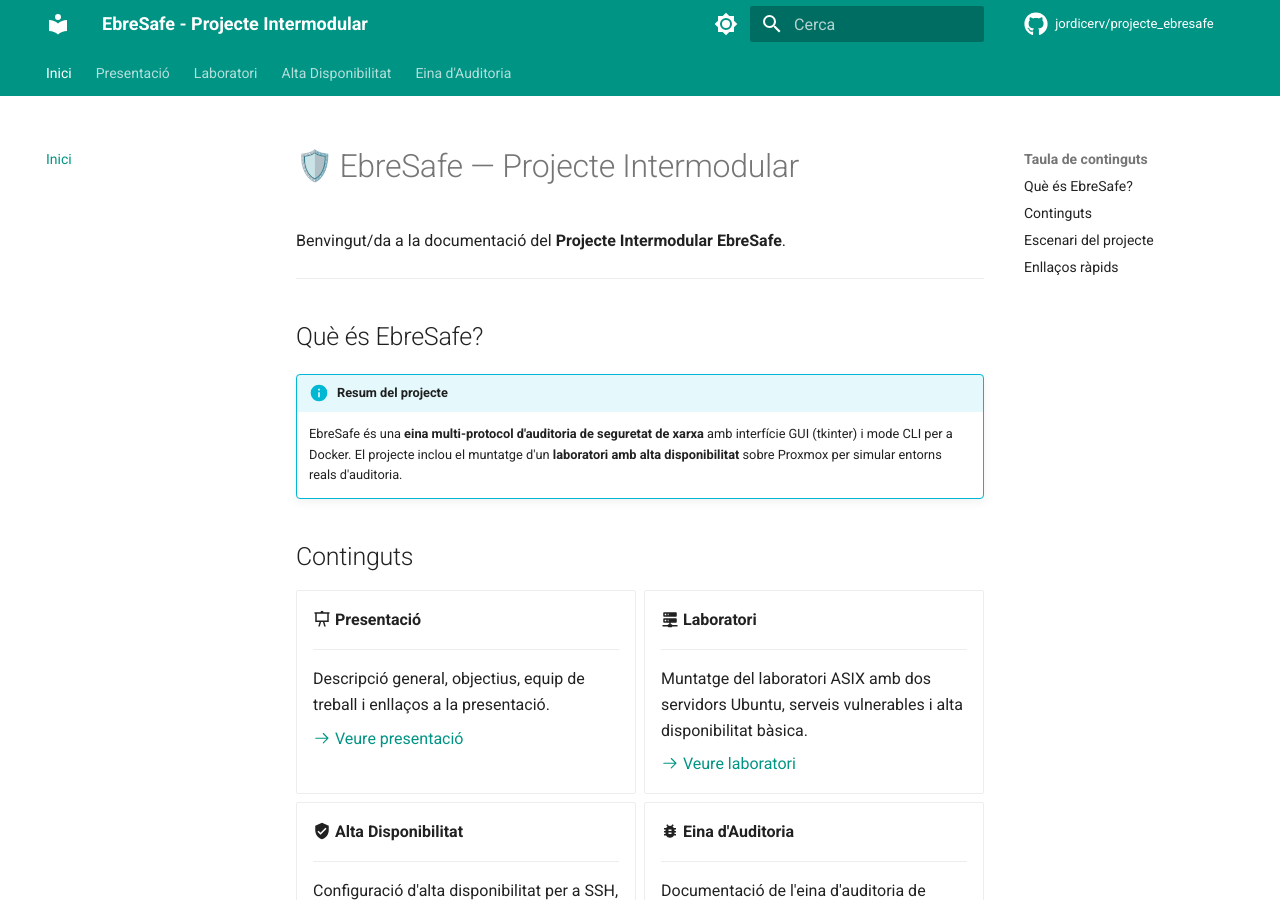
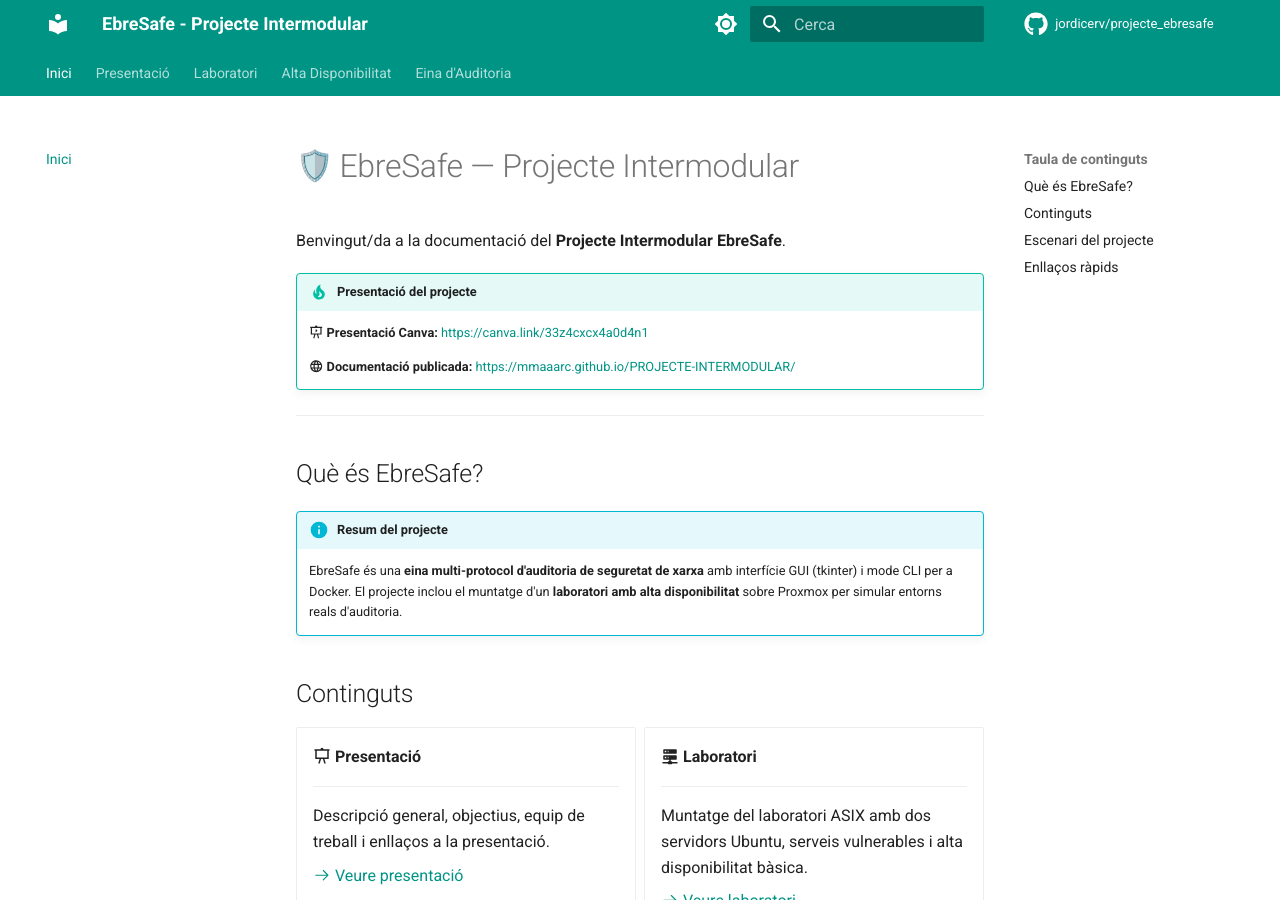
Before and after one commit to jordicerv/projecte_ebresafe, an MkDocs documentation site: the page built from docs/index.md, in a window 1280 px wide and 900 px high. Built offline with MkDocs 1.6.1 and Material for MkDocs 9.7.7, drawn with Linux system fonts in a browser that asks for light colours; emoji names are drawn with the system emoji font; comment, search, counter and statistics services are not loaded.

Commit message:
Destacar enllaç Canva a la pàgina principal

```diff
--- a/docs/index.md
+++ b/docs/index.md
@@ -1,6 +1,11 @@
 # :shield: EbreSafe — Projecte Intermodular
 
 Benvingut/da a la documentació del **Projecte Intermodular EbreSafe**.
+
+!!! tip "Presentació del projecte"
+    :material-presentation-play: **Presentació Canva:** [https://canva.link/33z4cxcx4a0d4n1](https://canva.link/33z4cxcx4a0d4n1)
+
+    :material-web: **Documentació publicada:** [https://mmaaarc.github.io/PROJECTE-INTERMODULAR/](https://mmaaarc.github.io/PROJECTE-INTERMODULAR/)
 
 ---
 
```
